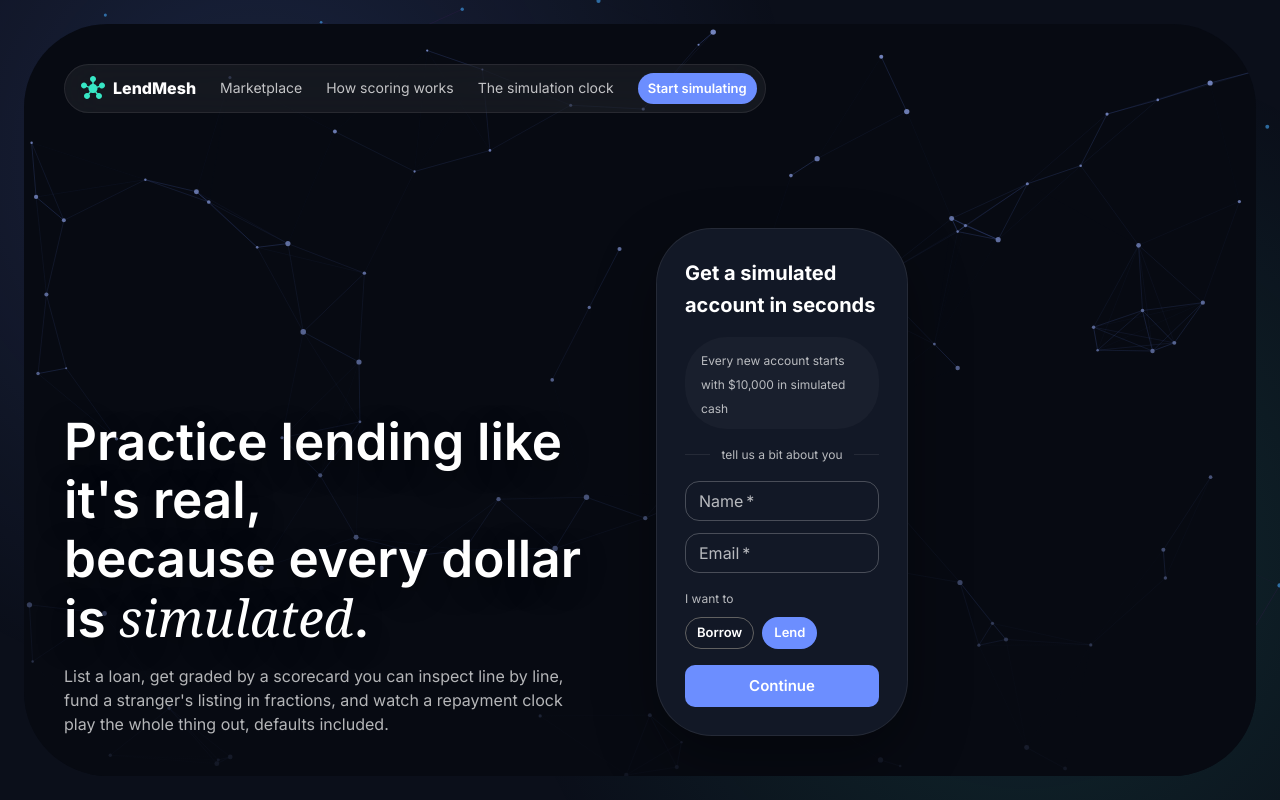
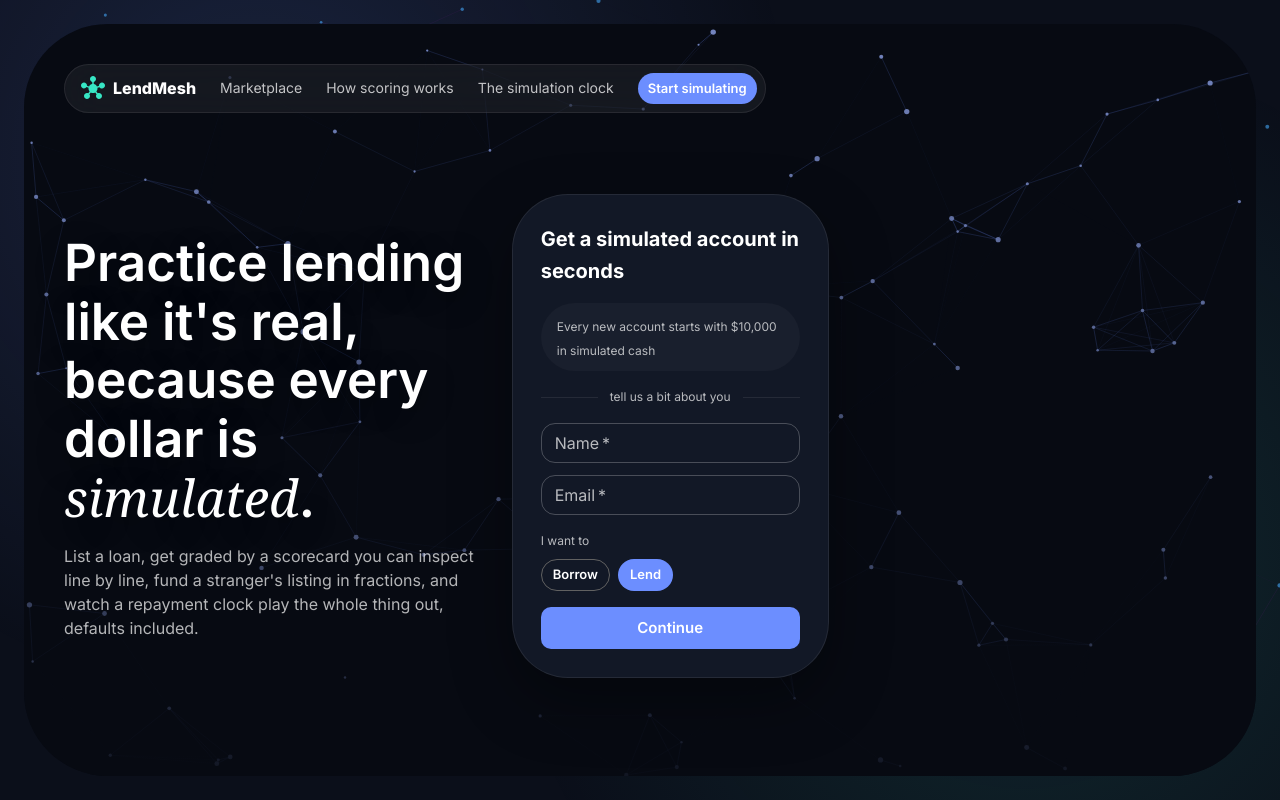
Before and after one commit to Rakshit-gen/lendmesh, a Next.js app in the folder frontend/: page / in a window 1280 px wide. Shown: the top 800 px of the page. Built offline with nearby package versions, Linux system fonts and the light colour scheme; no server answers; what @mui/material-nextjs would draw is missing.

Commit message:
Center hero content vertically instead of bottom-pinning it, and fix compounding percentage widths that were shrinking the quick-start card

```diff
--- a/frontend/src/app/page.tsx
+++ b/frontend/src/app/page.tsx
@@ -116,13 +116,12 @@ export default function HomePage() {
             </Button>
           </Stack>
 
-          <Box sx={{ flexGrow: 1, minHeight: 32 }} />
-
-          {/* Headline + quick-start card */}
+          {/* Headline + quick-start card, vertically centered in the space below the navbar */}
+          <Box sx={{ flexGrow: 1, display: "flex", alignItems: "center" }}>
           <Stack
             direction={{ xs: "column", lg: "row" }}
             justifyContent="space-between"
-            alignItems={{ lg: "flex-end" }}
+            alignItems={{ lg: "center" }}
             gap={4}
             sx={{ width: "100%" }}
           >
@@ -152,15 +151,11 @@ export default function HomePage() {
               </Typography>
             </motion.div>
 
-            <motion.div
-              initial={{ opacity: 0, y: 16 }}
-              animate={{ opacity: 1, y: 0 }}
-              transition={{ duration: 0.6, delay: 0.15 }}
-              style={{ width: "100%", maxWidth: 560 }}
-            >
+            <motion.div initial={{ opacity: 0, y: 16 }} animate={{ opacity: 1, y: 0 }} transition={{ duration: 0.6, delay: 0.15 }} style={{ width: "100%" }}>
               <QuickStartCard />
             </motion.div>
           </Stack>
+          </Box>
         </Box>
       </Box>
 
--- a/frontend/src/components/QuickStartCard.tsx
+++ b/frontend/src/components/QuickStartCard.tsx
@@ -40,7 +40,7 @@ export default function QuickStartCard() {
   return (
     <Box
       sx={{
-        width: { xs: "100%", md: "min(520px, 45%)" },
+        width: { xs: "100%", lg: "min(560px, 45%)" },
         flexShrink: 0,
         bgcolor: "background.paper",
         border: "1px solid rgba(255,255,255,0.08)",
```
